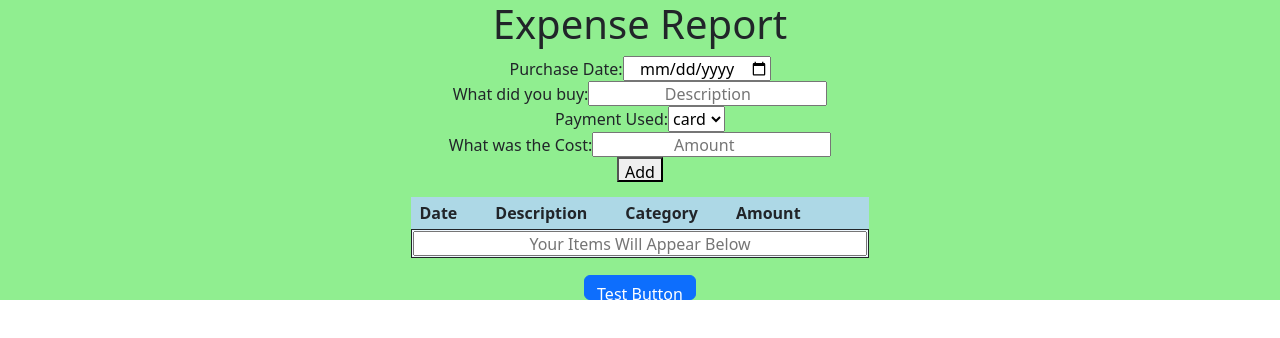
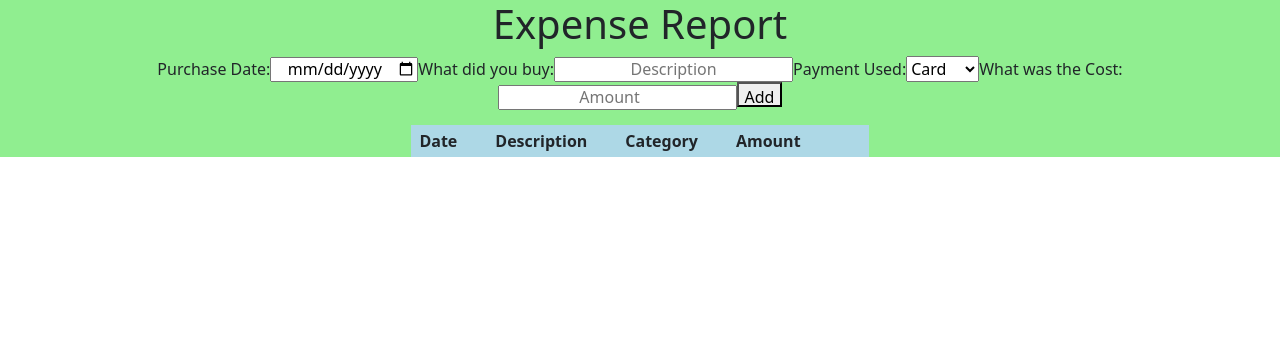
Before and after one commit to Mray2k4/Expense-Report-React, a React (Create React App) app: page / in a window 1280 px wide. Shown: the top 338 px of the page. Built offline with nearby package versions, Linux system fonts and the light colour scheme.

Commit message:
added tr to each value and updated css

```diff
--- a/src/App.js
+++ b/src/App.js
@@ -12,7 +12,6 @@ function App() {
    <div>
      <h1>Expense Report</h1>
      <Form/>
-     <Button>Test Button</Button>
      </div>
    );
 }
--- a/src/Form.js
+++ b/src/Form.js
@@ -9,11 +9,14 @@ function Form() {
   const [items, setItems] = useState([])
 
   console.log(items)
+
   function addButton(e) {
     e.preventDefault()
     const item = {
       id: Math.floor(Math.random() * 1000),
       value: [date, description, category, amount]
+
+
   };
 
     setItems(previousList => [...previousList, item]);
@@ -21,48 +24,30 @@ function Form() {
     // setDescription('');
     // setAmount('')
 
-      console.log(items)
+      // console.log(items)
   };
 
   function deleteItem(id) {
-    const newArray = items.filter(item => item.id !== id);
-    setItems(newArray);
+    const deleteButton = items.filter(item => item.id !== id);
+    setItems(deleteButton);
   }
 
-
   const itemList = items.map(item =>
-    <li key={item.id}>
-      {item.value}
-      <button onClick={() => deleteItem(item.id)}>X</button>
-    </li>
-
-  // const itemDate = items.map(item =>
-  //   <li key={item.id}>
-  //     {item.value[0]}
-  //     <button onClick={() => deleteItem(item.id)}>X</button>
-  //   </li>
-
-  // const itemDescription = items.map(item =>
-  //   <li key={item.id}>
-  //     {item.value[1]}
-  //     <button onClick={() => deleteItem(item.id)}>X</button>
-  //   </li>
-
-  //        const itemCategory = items.map(item =>
-  //   <li key={item.id}>
-  //     {item.value[2]}
-  //     <button onClick={() => deleteItem(item.id)}>X</button>
-  //   </li>
+    <tr key={item.id}>
+      <td>{item.value[0]}</td>
+      <td>{item.value[1]}</td>
+      <td>{item.value[2]}</td>
+      <td>{item.value[3]}</td>
+      <td><button onClick={() => deleteItem(item.id)}>X</button></td>
+    </tr>
+  )
 
 
 
 
-  )
-
-
   return (
     <form onSubmit={addButton}>
-      <div>
+      <div className='container'>
         Purchase Date:
       <input
         onChange={e => setDate(e.target.value)}
@@ -71,9 +56,7 @@ function Form() {
         value={date}
         required
       />
-        </div>
 
-      <div>
         What did you buy:
       <input
         onChange={e => setDescription(e.target.value)}
@@ -82,21 +65,18 @@ function Form() {
         value={description}
         required
       />
-        </div>
 
-      <div>
         Payment Used:
       <select
         value={category}
         onChange={e => setCategory(e.target.value)}
       >
-        <option value="card">card</option>
-        <option value="cash">cash</option>
+        <option value="card">Card</option>
+        <option value="cash">Cash</option>
+        <option value="crypto">Crypto</option>
         placeholder='Category'
       </select>
-        </div>
 
-      <div>
         What was the Cost:
       <input
         onChange={e => setAmount(e.target.value)}
@@ -105,13 +85,11 @@ function Form() {
         value={amount}
         required
       />
+
+        <button>Add</button>
       </div>
 
-      <button>Add</button>
-      {/* <p>{date}</p>
-                <p>{description}</p>
-                <p>{category}</p>
-                <p>{amount}</p> */}
+
 
       <table id='table'>
         <thead>
@@ -125,25 +103,18 @@ function Form() {
         </thead>
         <tbody>
           <tr>
-            <td colspan="5">
+            {/* <td colspan="5">
               <input class="place" type="text" placeholder="Your Items Will Appear Below" />
-            </td>
+            </td> */}
 
           </tr>
         </tbody>
+        <tbody>
+        {itemList}
+        </tbody>
       </table>
 
-      <ul>
-        {/* {items.map(item => {
-          return (
-            <li key={item.id}>{item.value} <button onClick={() => deleteItem(item.id)}>X</button></li>
-          )
-        })}
- */}
-        {itemList}
-        {/* {itemDate}
-        {itemDescription} */}
-      </ul>
+
 
 
     </form>
--- a/src/index.css
+++ b/src/index.css
@@ -57,6 +57,12 @@ form {
 
   }
 
+  .tr {
+    border: 1px solid;
+    text-align: center;
+
+  }
+
 #data, input, button{
   height: 25px;
 }
```
